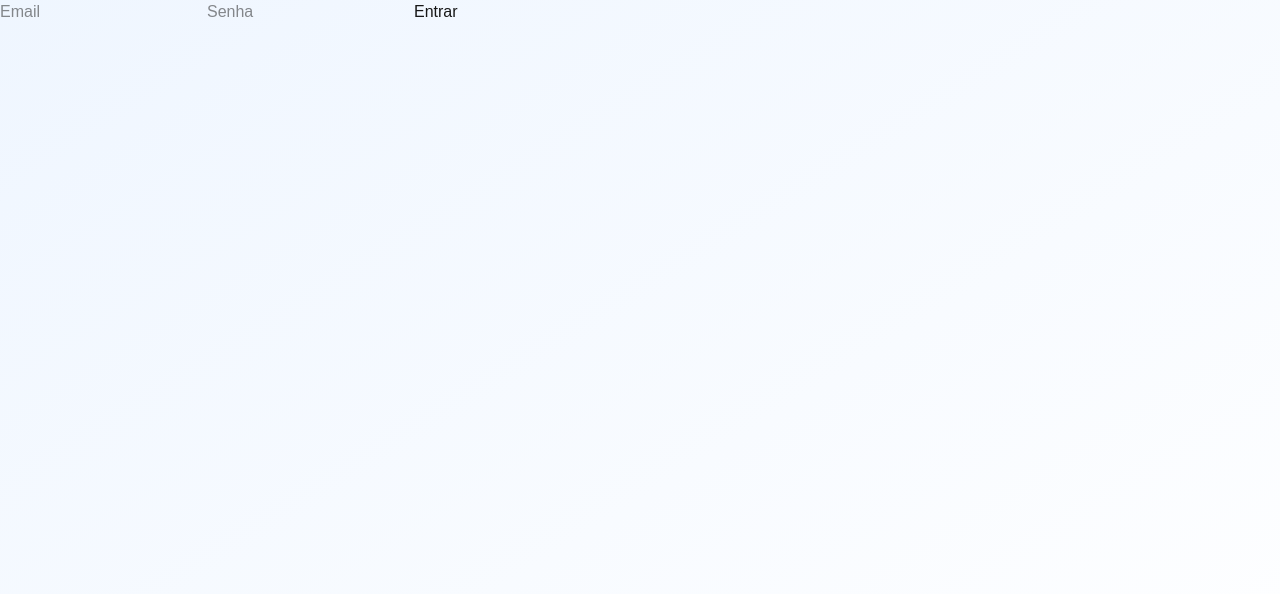
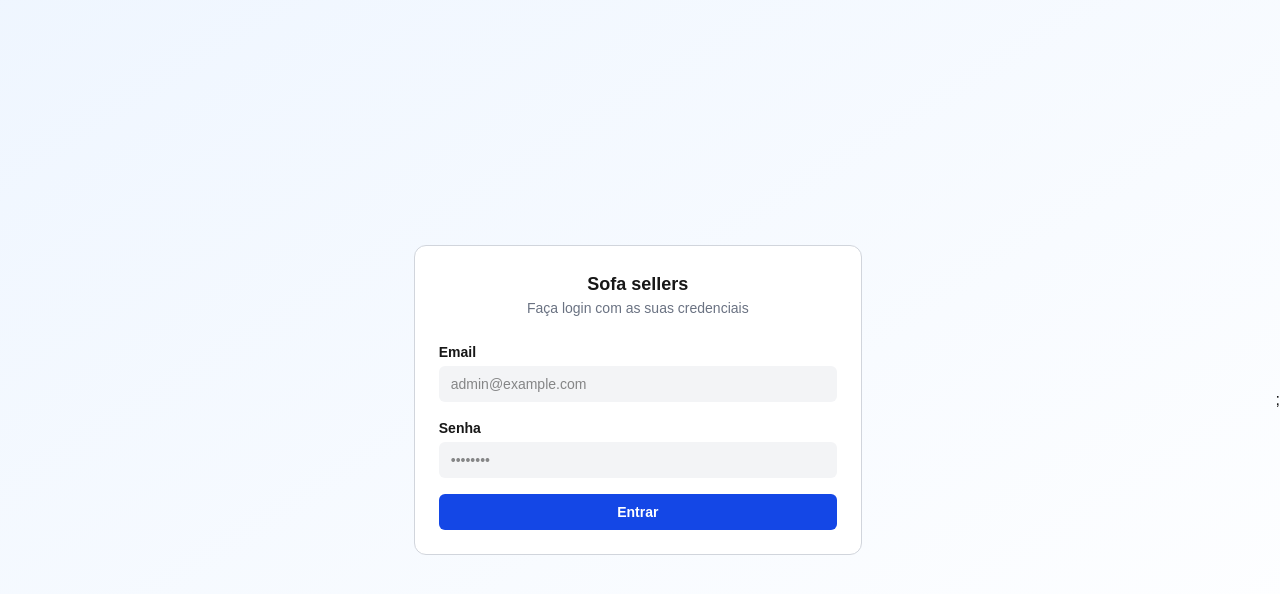
Before and after one commit to leuzaoo/erp-system, a Next.js app: page /login in a window 1280 px wide. Shown: the top 594 px of the page. Built offline with nearby package versions, Linux system fonts and the light colour scheme.

Commit message:
Use new components in Login page and LoginForm component

```diff
--- a/app/components/LoginForm.tsx
+++ b/app/components/LoginForm.tsx
@@ -1,6 +1,9 @@
 "use client";
 import { useState, FormEvent } from "react";
 import { useFormStatus } from "react-dom";
+import Card from "@/app/components/Card";
+import TextField from "@/app/components/TextField";
+import Button from "@/app/components/Button";
 
 export default function LoginForm({
   action,
@@ -17,19 +20,29 @@ export default function LoginForm({
   }
 
   return (
+    <Card className="mx-auto max-w-md text-center">
+      <h1 className="text-lg font-bold">Sofa sellers</h1>
+      <p className="mb-6 text-sm text-gray-500">
+        Faça login com as suas credenciais
+      </p>
       <form onSubmit={onSubmit}>
-      <input
+        <TextField
+          label="Email"
           value={email}
           onChange={(e) => setEmail(e.target.value)}
-        placeholder="Email"
+          placeholder="admin@example.com"
         />
-      <input
+        <TextField
+          label="Senha"
           value={password}
           onChange={(e) => setPassword(e.target.value)}
           type="password"
-        placeholder="Senha"
+          placeholder="••••••••"
         />
-      <button disabled={pending}>Entrar</button>
+        <Button className="w-full" type="submit" disabled={pending}>
+          Entrar
+        </Button>
       </form>
+    </Card>
   );
 }
--- a/app/login/page.tsx
+++ b/app/login/page.tsx
@@ -3,7 +3,11 @@ import { signInWithPassword } from "../(auth)/actions";
 import LoginForm from "../components/LoginForm";
 
 const LoginPage = () => {
-  return <LoginForm action={signInWithPassword} />;
+  return (
+    <div className="flex min-h-screen items-center">
+      <LoginForm action={signInWithPassword} />;
+    </div>
+  );
 };
 
 export default LoginPage;
```
Lines whose indentation alone changed are shown as unchanged.
